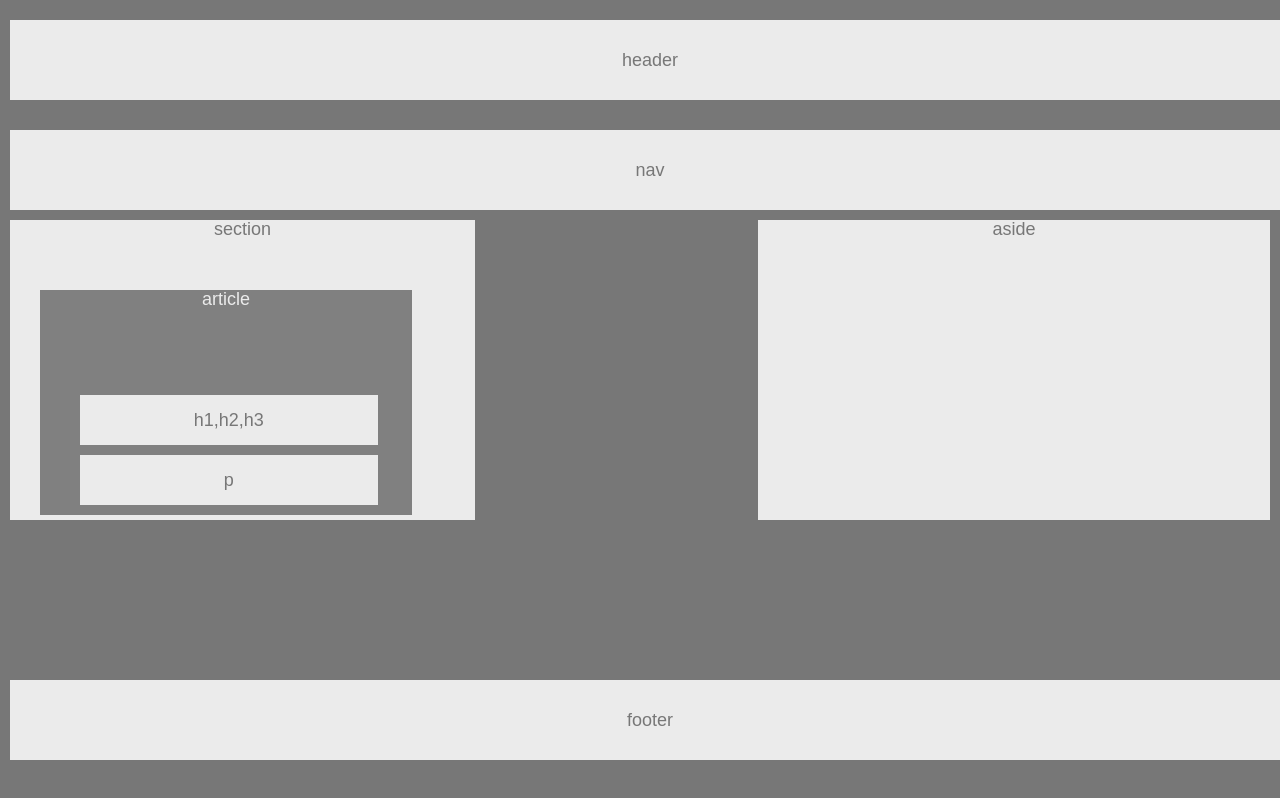
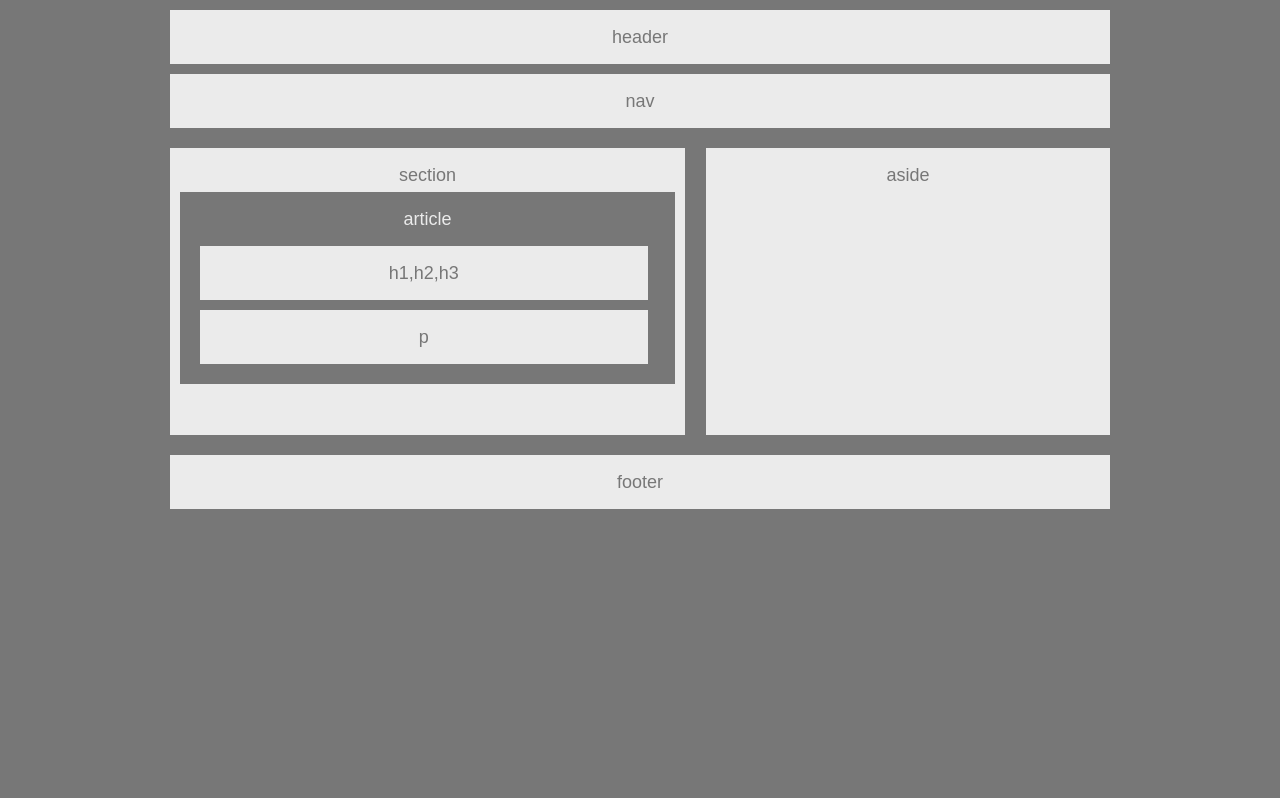
Before and after one commit to FenixRising13/HW-Wireframe, a plain HTML site: page index.html in a window 1280 px wide. Drawn offline with Linux system fonts and the light colour scheme.

Commit message:
What was broken is now fixed

```diff
--- a/index.html
+++ b/index.html
@@ -4,7 +4,7 @@
 <head>
     <meta charset="utf-8" />
     <meta http-equiv="X-UA-Compatible" content="IE=edge">
-    <title>Page Title</title>
+    <title>CSS Positioning</title>
     <meta name="viewport" content="width=device-width, initial-scale=1">
     <!-- Reset CSS -->
     <link rel="stylesheet" href="reset.css">
@@ -37,6 +37,7 @@
                 aside
             </aside>
             <!-- Footer -->
+            <div class="clear"></div>
             <footer>footer</footer>
         </div>
     </div>
--- a/style.css
+++ b/style.css
@@ -1,94 +1,57 @@
 body {
+    width: 960px;
+    margin: auto;
+    font-family: Arial, "Helvetica Neue", Helvetica, sans-serif;
+    font-size: 18px;
+    line-height: 34px;
+    color: #777;
     background: #777;
-    text-align: center;
-    color: #777;
-    width: 960px;
-    font-size: 18px;
-    font-family: 'Arial', 'Helvetica Neue', Helvetica, sans-serif;
   }
 
-.container {
-}
-
-header, nav, section, aside, footer {
+  header,
+  nav,
+  section,
+  aside,
+  footer {
+    display: block;
+    padding: 10px;
+    margin: 10px;
+    text-align: center;
     background: #ebebeb;
-    margin:10px;
-}
-
-header {
-    position: absolute;
-    top: 10px;
-    width: 100%;
-    height: 80px;
-    -webkit-box-align:center;
-    -webkit-box-pack:center;
-    display:-webkit-box;
-}
-
-nav {
-    position: absolute;
-    top: 120px;
-    width: 100%;
-    height: 80px;
-    -webkit-box-align:center;
-    -webkit-box-pack:center;
-    display:-webkit-box;
   }
 
   section {
-    position: absolute;
-    top: 210px;
-    left: 0px;
-    width: 465px;
-    height: 300px;
+    display: block;
+    float: left;
+    width: 495px;
+    height: 267px;
+    overflow: hidden;
   }
 
   aside {
-    position: absolute;
-    top: 210px;
-    right: 0px;
+    display: block;
+    float: right;
     width: 40%;
-    height: 300px;
+    height: 267px;
+    overflow: hidden;
   }
 
   article {
-    position: absolute;
-    bottom: 5px;
-    height: 75%;
+    padding: 10px;
     color: #ebebeb;
-    background: grey;
-    width: 80%;
-    margin-left: 30px;
+    background: #777;
   }
 
-h1 {
-    bottom: 70px;
+  .clear {
+    clear: both;
   }
 
+  h1,
   p {
-    bottom: 10px;
+    width: 90%;
+    padding: 10px;
+    margin: 10px;
+    color: #777;
+    text-align: center;
+    background: #ebebeb;
   }
-
-h1, p {
-    display: block;
-    position: absolute;
-    margin: auto;
-    color: #777;
-    background: #ebebeb;
-    width: 80%;
-    height: 50px;
-    -webkit-box-align:center;
-    -webkit-box-pack:center;
-    display:-webkit-box;
-    margin-left:40px;
-}
-
-footer {
-    position: absolute;
-    bottom: 30px;
-    height: 80px;
-    width: 100%;
-    -webkit-box-align:center;
-    -webkit-box-pack:center;
-    display:-webkit-box;
-}
```
Lines whose indentation alone changed are shown as unchanged.
